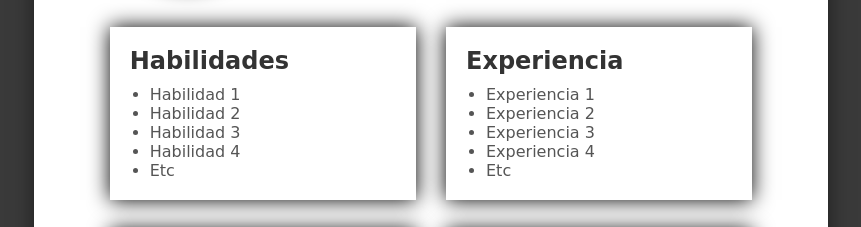
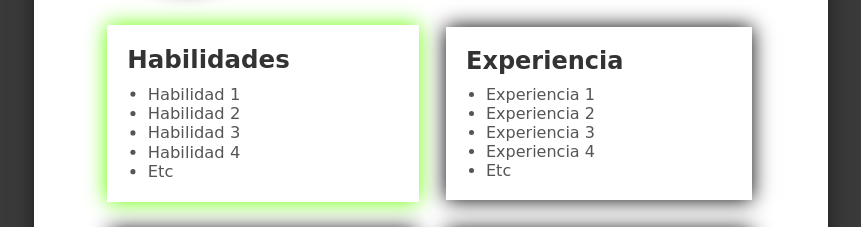
Before and after one commit to lucasaguero23/Tp1Laboratorio, a plain HTML site: page index.html in a window 1280 px wide. In both pictures the pointer is over the element 471 px from the left and 408 px from the top of the page. Shown: the part 295-522 px from the top of the page, without its empty margins (209-1070 px from the left). Drawn offline with Linux system fonts and the light colour scheme.

Commit message:
Mas estilo a la sombra de cada apartado mientras el mouse pasa por encima

```diff
--- a/styles.css
+++ b/styles.css
@@ -100,3 +100,8 @@ body {
     vertical-align: middle;
     margin-right: 8px;
 }
+
+.apartados:hover {
+    transform: scale(1.02);
+    box-shadow: 0 0 20px #66ff00
+}
```
